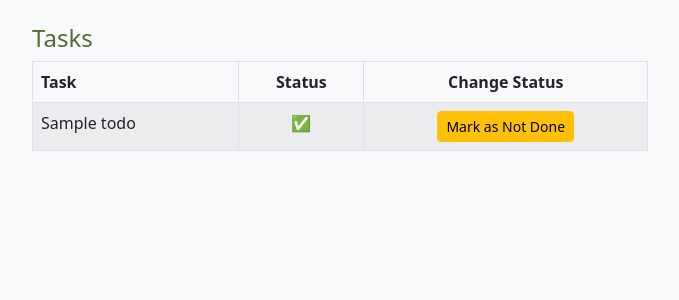
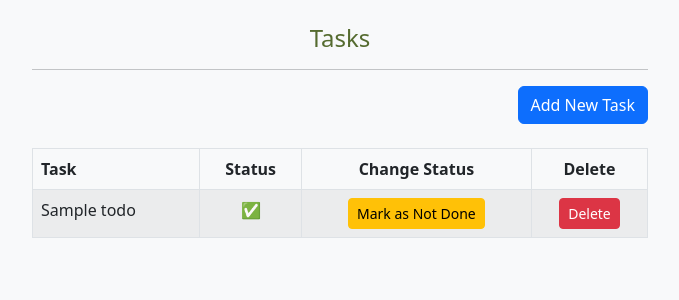
Before and after one commit to tomdu3/todo-flask, a Flask app: page / in a window 1280 px wide. Shown: the part 107-407 px from the top of the page, without its empty margins (300-979 px from the left). Run offline with Flask 3, Linux system fonts and the light colour scheme; the visitor is signed in with stand-in values (Sample User, id 1); tables that the repository leaves empty hold one stand-in row (values such as "Sample post").

Commit message:
add task button on index

```diff
--- a/templates/index.html
+++ b/templates/index.html
@@ -1,16 +1,19 @@
-{% extends "base.html" %}
+{% extends "base.html" %} {% block title %}Home{% endblock %} {% block main %}
+<div class="container w-50 mt-4">
+  <h1 class="text-center">Tasks</h1>
+  <hr>
+  <!-- add new task -->
+   <div class="mb-3 d-flex justify-content-end">
+    <a href="{{ url_for('create_task') }}" class="btn btn-primary mb-2">Add New Task</a>
+   </div>
 
-{% block title %}Home{% endblock %}
-
-{% block main %}
-    <div class="container w-50 mt-4">
-        <h1>Tasks</h1>
   <table class="table table-striped table-bordered">
     <thead class="thead-dark">
       <tr>
         <th scope="col">Task</th>
         <th scope="col" class="text-center">Status</th>
         <th scope="col" class="text-center">Change Status</th>
+        <th scope="col" class="text-center">Delete</th>
       </tr>
     </thead>
     <tbody>
@@ -19,12 +22,29 @@
         <td>{{ todo.title }}</td>
         <td class="text-center">{{ '✅' if todo.done else '❌' }}</td>
         <td class="text-center">
-                        <form method="POST" action="{{ url_for('update_status', todo_id=todo.id) }}">
-                            <input type="hidden" name="status" value="{{ '0' if todo.done else '1' }}">
-                            <button type="submit" class="btn btn-sm {{ 'btn-success' if not todo.done else 'btn-warning' }}">
+          <form
+            method="POST"
+            action="{{ url_for('update_status', todo_id=todo.id) }}"
+          >
+            <input
+              type="hidden"
+              name="status"
+              value="{{ '0' if todo.done else '1' }}"
+            />
+            <button
+              type="submit"
+              class="btn btn-sm {{ 'btn-success' if not todo.done else 'btn-warning' }}"
+            >
               {{ 'Mark as Done' if not todo.done else 'Mark as Not Done' }}
             </button>
           </form>
+        </td>
+        <td class="text-center">
+          <a
+            href="{{ url_for('delete', todo_id=todo.id) }}"
+            class="btn btn-danger btn-sm">
+            Delete
+            </a>
         </td>
       </tr>
       {% endfor %}
```
Lines whose indentation alone changed are shown as unchanged.
